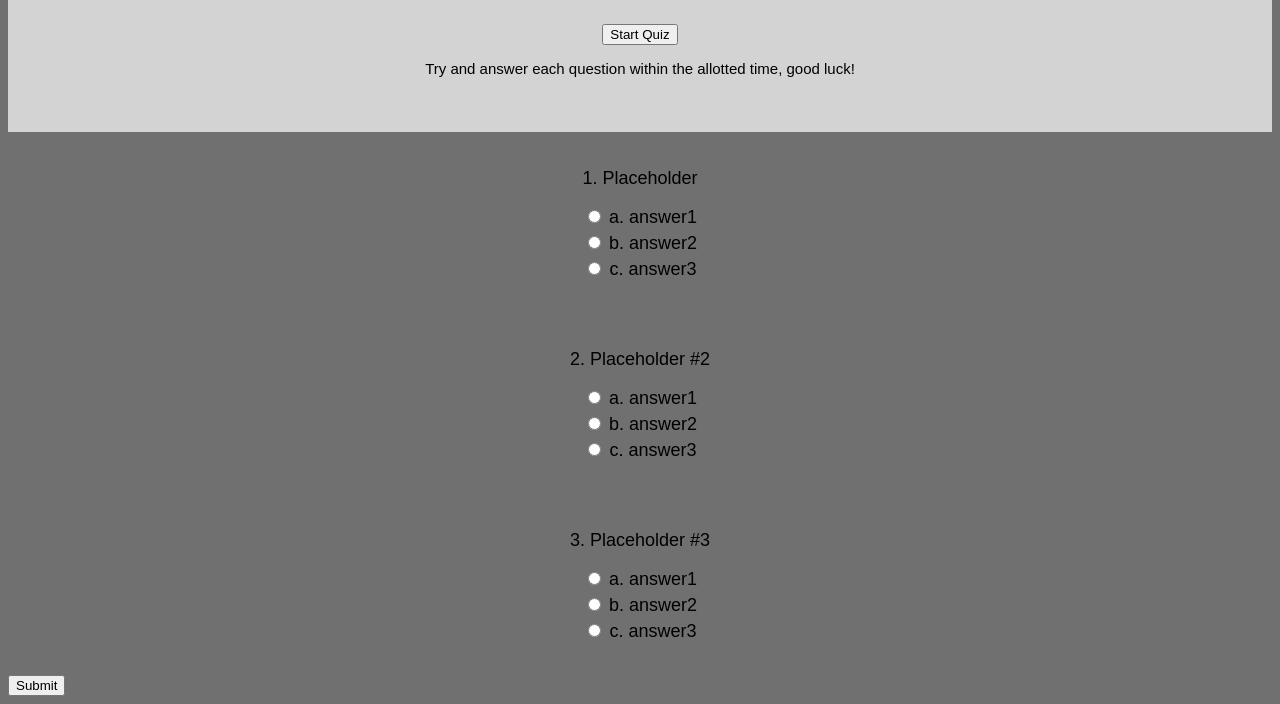
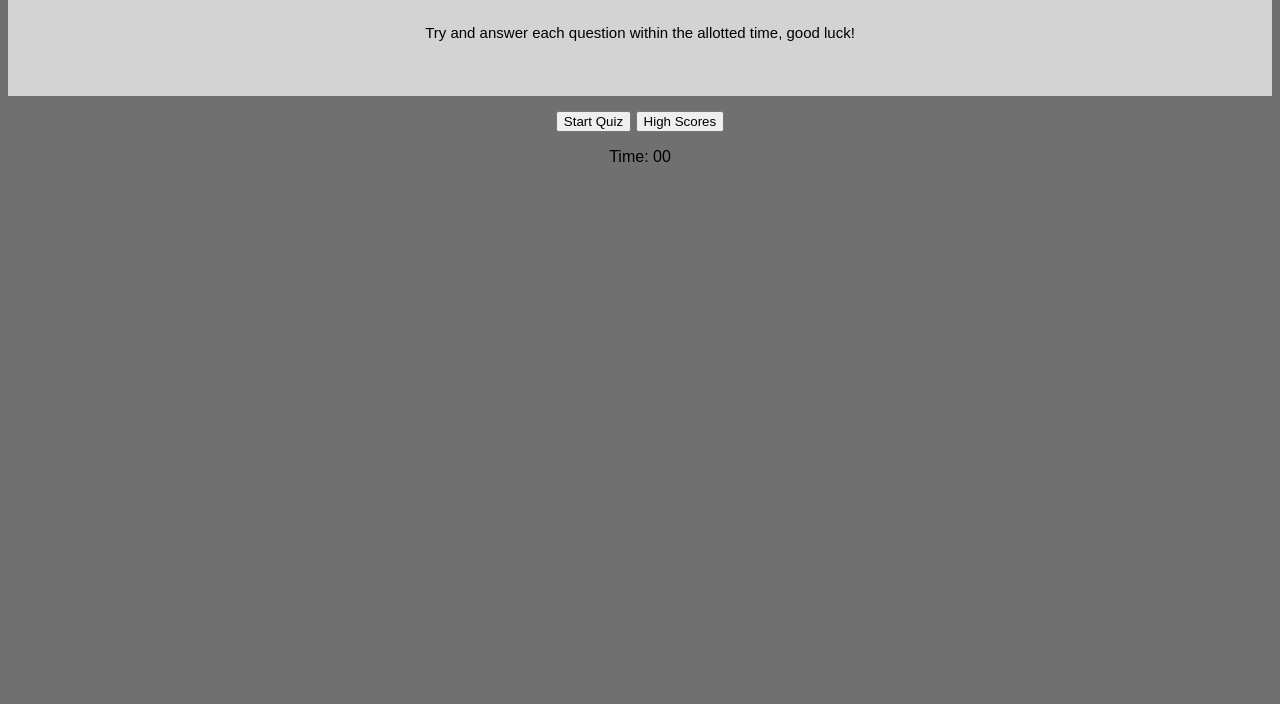
Before and after one commit to Pwhitlock131/Coding-quiz, a plain HTML site: page Develop/index.html in a window 1280 px wide. Shown: the part 123-827 px from the top of the page. After the commit the page ends 800 px from the top, so only its background shows below. Drawn offline with Linux system fonts and the light colour scheme.

Commit message:
removed questions and answers from HTML and created a .js for them instead, as well as adding to the script.js

```diff
--- a/Develop/assets/css/style.css
+++ b/Develop/assets/css/style.css
@@ -14,6 +14,16 @@ header {
     padding: 40px;
     background: lightgrey;
 }
+
+nav {
+    text-align: center;
+    padding: 15px;
+    border: 25px
+}
+
+/* #timer {
+
+} */
 
 body {
 font-family: Arial, Helvetica, sans-serif;
--- a/Develop/assets/js/script.js
+++ b/Develop/assets/js/script.js
@@ -0,0 +1,17 @@
+var timeSpan = document.getElementById("time-left");
+var startBttn = document.getElementById("start-bttn");
+
+var timeLeft = questions.length * 60;
+
+function displayTime() {
+    timeSpan.textContent = timeLeft;
+}
+
+startBttn.addEventListener("click", function (event) {
+    event.preventDefault();
+
+    var timeInterval = setInterval(function () {
+        displayTime();
+        timeLeft--;
+    }, 1000);
+});
--- a/Develop/index.html
+++ b/Develop/index.html
@@ -11,60 +11,16 @@
 <body>
     <header>
         <h1 class="title">Coding Quiz</h1>
-        <button id="start-bttn">Start Quiz</button>
         <p>Try and answer each question within the allotted time, good luck!</p>
     </header>
 
+    <nav>
+        <button id="start-bttn">Start Quiz</button>
+        <button id="results">High Scores</button>
+        <p id="timer">Time: <span id="time-left">00</span></p>
+    </nav>
+
     <main>
-        <div>
-            <div class="question" id="question1">
-                <p>1. Placeholder</p>
-                <div class="options">
-                    <label>
-                        <input type="radio" name="q1" value="a"> a. answer1
-                    </label>
-                    <label>
-                        <input type="radio" name="q1" value="b"> b. answer2
-                    </label>
-                    <label>
-                        <input type="radio" name="q1" value="c"> c. answer3
-                    </label>
-                </div>
-            </div>
-
-            <div class="question" id="question2">
-                <p>2. Placeholder #2</p>
-                <div class="options">
-                    <label>
-                        <input type="radio" name="q2" value="a"> a. answer1
-                    </label>
-                    <label>
-                        <input type="radio" name="q2" value="b"> b. answer2
-                    </label>
-                    <label>
-                        <input type="radio" name="q2" value="c"> c. answer3
-                    </label>
-                </div>
-            </div>
-
-            <div class="question" id="question3">
-                <p>3. Placeholder #3</p>
-                <div class="options">
-                    <label>
-                        <input type="radio" name="q3" value="a"> a. answer1
-                    </label>
-                    <label>
-                        <input type="radio" name="q3" value="b"> b. answer2
-                    </label>
-                    <label>
-                        <input type="radio" name="q3" value="c"> c. answer3
-                    </label>
-                </div>
-            </div>
-            <button id="submit">Submit</button>
-            <div id="results"></div>
-
-        </div>
 
 
 
```
Also changed, not shown: Develop/assets/js/questions.js (added).
